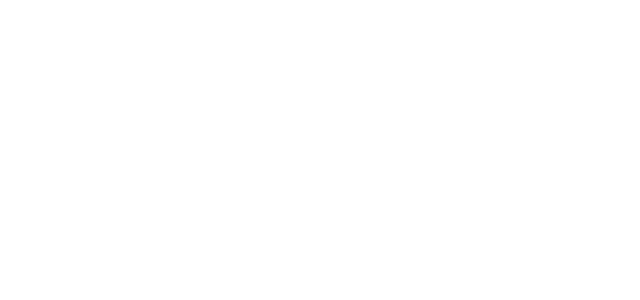
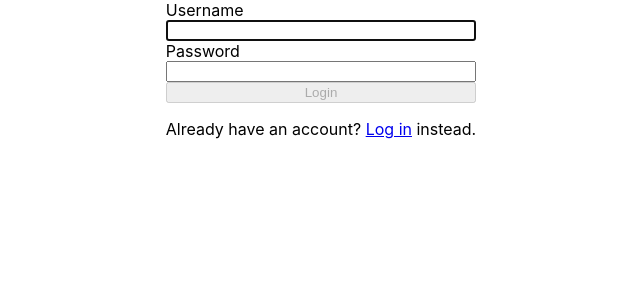
Before and after one commit to Amber-Robeck/rentalProperties, a React (Create React App) app in the folder client/: page /signup in a window 1280 px wide. Before the commit this address had no page. Shown: the top 300 px of the page, without its empty margins (319-959 px from the left). Built offline with nearby package versions, Linux system fonts and the light colour scheme.

Commit message:
Added copy of Login for signup, added route to App.js

```diff
--- a/client/src/App.js
+++ b/client/src/App.js
@@ -8,6 +8,7 @@
 import Homepage from './pages/home/Homepage.js';
 import Login from './pages/login/Login.js';
 import Dashboard from './pages/dashboard/Dashboard.js';
+import Signup from './pages/signup/Signup.js';
 
 function App() {
   return (
@@ -17,6 +18,7 @@
           <Route path="/">
             <Route index element={<Homepage />} />
             <Route path="login" element={<Login />} />
+            <Route path="signup" element={<Signup />} />
             <Route path="dashboard" element={<Dashboard />} />
           </Route >
 
--- /dev/null
+++ b/client/src/pages/signup/Signup.js
@@ -0,0 +1,78 @@
+import React, { useState } from "react";
+import axios from 'axios'
+
+const Signup = () => {
+    const [newUser, setNewUser] = useState({ username: "", email: "", password: "" });
+    const [username, setUsername] = useState("");
+    const [password, setPassword] = useState("");
+
+    // //  username: req.body.username,
+    // email: req.body.email,
+    // password: hash,
+    // city: req.body.city,
+    // address: req.body.address,
+    // isAdmin: req.body.isAdmin
+
+    // Checks that all fields have input
+    function validateForm() {
+        return newUser.username.length > 0 && newUser.password.length > 0 && newUser.email.length > 0;
+    };
+
+    async function handleSubmit(event) {
+        event.preventDefault();
+        // console.log(JSON.stringify({ username: username, password: password }));
+        // const customConfig = {
+        //     headers: {
+        //         'Content-Type': 'application/json'
+        //     }
+        // };
+        // const user =
+        // {
+        //     username: "adminadmin4",
+        //     email: "admin4@test.com",
+        //     password: "adminadmin",
+        //     city: "Thisone",
+        //     address: "333 Test Lane",
+        //     isAdmin: true
+        // }
+        await loginUser(newUser);
+    };
+
+    function loginUser(credentials) {
+        return axios.post('http://localhost:3001/api/users', credentials)
+            .then(data => console.log("logged in user", data));
+    };
+
+    function onChangeUser(value) {
+        let user = { ...newUser, value };
+        return setNewUser(user);
+    }
+    return (
+
+        <div className="login">
+            <form className="login-form" onSubmit={(e) => { handleSubmit(e) }}>
+                <label>Username</label>
+                <input
+                    autoFocus
+                    type="text"
+                    value={username}
+                    onChange={(e) => onChangeUser(e.target.value)}
+                />
+                <label>Password</label>
+                <input
+                    type="password"
+                    value={password}
+                    onChange={(e) => setPassword(e.target.value)}
+                />
+                <button type="submit" disabled={!validateForm()}>
+                    Login
+                </button>
+                <p>Already have an account? <a href="/login">Log in</a> instead.</p>
+            </form>
+        </div >
+
+    );
+
+}
+
+export default Signup;
```
